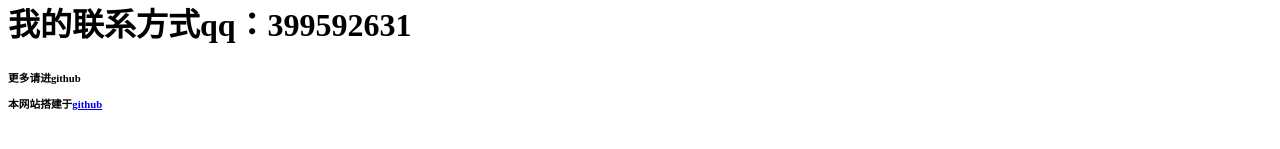
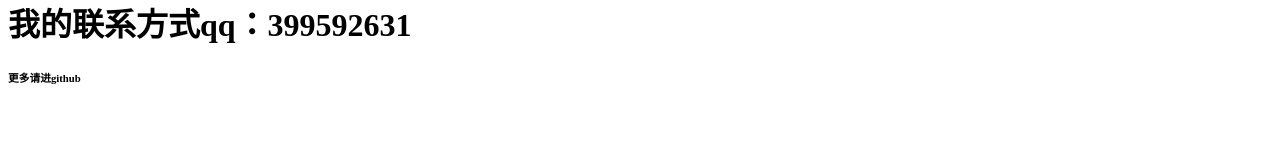
Before and after one commit to dksfwq/dsdads, a plain HTML site: page index.html in a window 1280 px wide. Shown: the part 255-404 px from the top of the page. Drawn offline with Linux system fonts and the light colour scheme.

Commit message:
Update index.html

```diff
--- a/index.html
+++ b/index.html
@@ -11,6 +11,6 @@
     <h1>我是22班的</h1>
     <h1>我的联系方式qq：399592631<h6>
     <p>更多请进github
-    </p>本网站搭建于<a href="https://github.com/" target="_blank">github</a></p>
+
 </body>
 </html>
```
